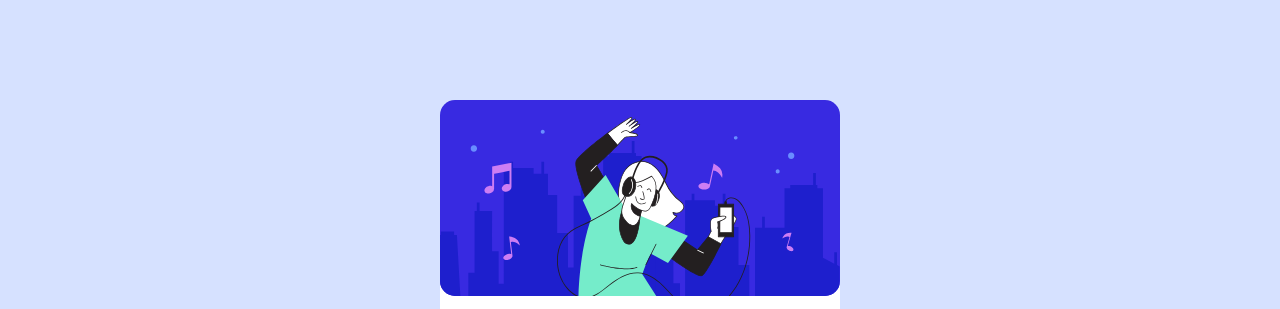
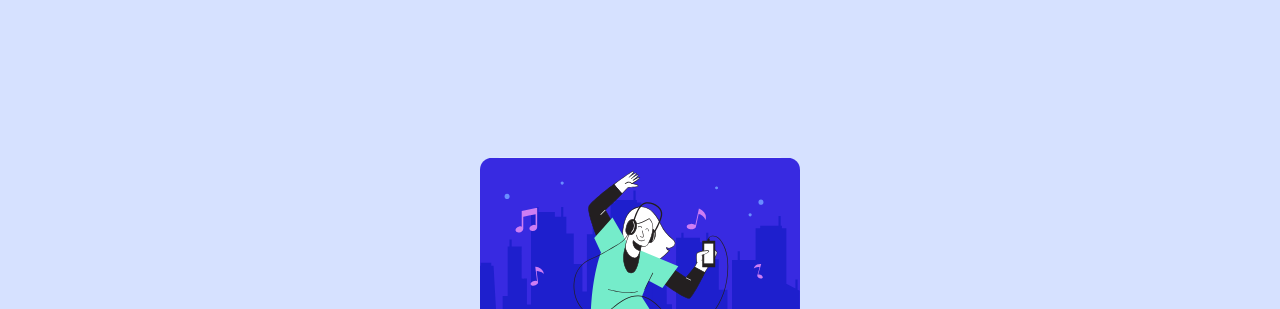
Before and after one commit to biba-sar/summary-card, a plain HTML site: page index.html in a window 1280 px wide. Shown: the top 309 px of the page. Drawn offline with Linux system fonts and the light colour scheme.

Commit message:
second commit

```diff
--- a/style.css
+++ b/style.css
@@ -4,16 +4,16 @@
    font-family: Arial, Helvetica, sans-serif;
    box-sizing: border-box;
 }
-body{
-   width: 100%;
-   margin: auto;
-   background: url("images/pattern-background-desktop.svg");
-   background-size: cover;
-   background-clip: border-box;
-   background-position: center;
-}
+body {
+   background-color: lightblue;
+   background-image: url("./images/pattern-background-mobile.svg");
+   background-position: top left;
+   background-repeat: no-repeat;
+   background-size: 100%;
+ }
 .container{
    width: 100%;
+   transform: scale(0.8);
    max-width: 400px;
    margin: 15px;
    background-color: #fff;
@@ -27,7 +27,7 @@ body{
 .content img{
    width: 100%;
    max-width: 400px;
-   border-radius: 15px;
+   border-radius: 15px 15px 0 0;
    border-bottom: none;
 }
 .payment img{
```
